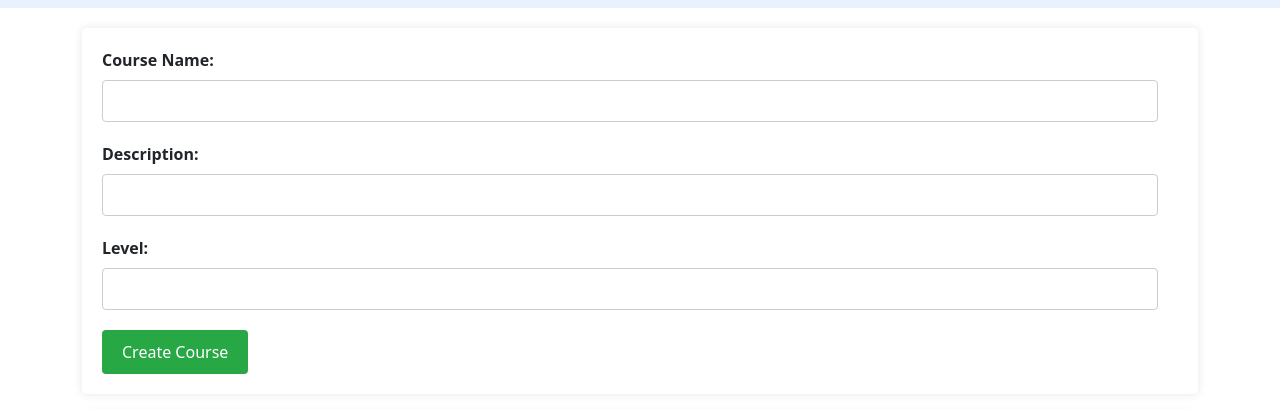
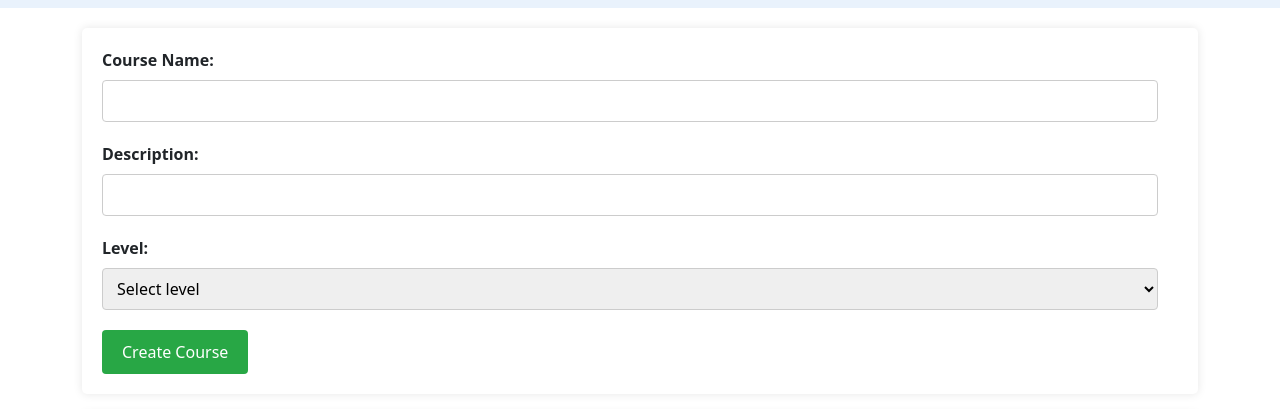
Before and after one commit to Minhaj28/studentManagementUI, a plain HTML site: page Pages/course.html in a window 1280 px wide. Shown: the part 112-521 px from the top of the page. Drawn offline with nearby package versions, Linux system fonts and the light colour scheme; no server answers.

Commit message:
fix issue

```diff
--- a/CSS/course.css
+++ b/CSS/course.css
@@ -19,6 +19,7 @@ label {
 }
 
 input[type="text"],
+select,
 #searchBar {
     width: calc(100% - 20px);
     padding: 8px 10px;
@@ -27,6 +28,10 @@ input[type="text"],
     border-radius: 4px;
     box-sizing: border-box;
 }
+
+#level{
+    margin-bottom: 20px;
+  }
 
 button {
     padding: 10px 20px;
--- a/CSS/student.css
+++ b/CSS/student.css
@@ -20,6 +20,7 @@
 
   input[type="text"],
   input[type="email"],
+  select,
   #searchBar {
     width: calc(100% - 20px);
     padding: 8px 10px;
@@ -27,6 +28,10 @@
     border: 1px solid #ccc;
     border-radius: 4px;
     box-sizing: border-box;
+  }
+
+  #level{
+    margin-bottom: 20px;
   }
 
   button {
--- a/CSS/teacher.css
+++ b/CSS/teacher.css
@@ -20,6 +20,7 @@ label {
 
 input[type="text"],
 input[type="email"],
+select,
 #searchBar {
     width: calc(100% - 20px);
     padding: 8px 10px;
@@ -27,6 +28,11 @@ input[type="email"],
     border: 1px solid #ccc;
     border-radius: 4px;
     box-sizing: border-box;
+}
+
+#designation{
+    margin-bottom: 20px;
+
 }
 
 button {
--- a/Pages/course.html
+++ b/Pages/course.html
@@ -1,12 +1,15 @@
 <!DOCTYPE html>
 <html lang="en">
   <head>
-    <meta charset="UTF-8">
-    <meta name="viewport" content="width=device-width, initial-scale=1.0">
+    <meta charset="UTF-8" />
+    <meta name="viewport" content="width=device-width, initial-scale=1.0" />
     <title>School Management</title>
     <link rel="stylesheet" href="../CSS/styles.css" />
     <link rel="stylesheet" href="../CSS/course.css" />
-    <link rel="stylesheet" href="../font-awesome-4.7.0/css/font-awesome.min.css" />
+    <link
+      rel="stylesheet"
+      href="../font-awesome-4.7.0/css/font-awesome.min.css"
+    />
     <link rel="preconnect" href="https://fonts.googleapis.com" />
     <link rel="preconnect" href="https://fonts.gstatic.com" crossorigin />
     <link
@@ -32,7 +35,7 @@
           </div>
           <div class="nav-menu">
             <ul class="nav-list">
-              <li class="nav-item" style="color: #484949;">
+              <li class="nav-item" style="color: #484949">
                 <a href="user.html">User</a>
               </li>
               <li class="nav-item">
@@ -107,14 +110,21 @@
             <input type="text" id="description" required />
 
             <label for="level">Level:</label>
-                  <input type="text" id="level" required />
+            <select id="level" required>
+              <option value="">Select level</option>
+              <option value="Graduate">Graduate</option>
+              <option value="PostGraduate">PostGraduate</option>
+              <option value="Phd">Phd</option>
+            </select>
 
             <button type="submit" id="submitBtn">Create Course</button>
-                  <button type="button" id="updateBtn" style="display:none;">Update Course</button>
+            <button type="button" id="updateBtn" style="display: none">
+              Update Course
+            </button>
           </form>
         </div>
 
-          <div class="table-container" style="overflow-x:auto;">
+        <div class="table-container" style="overflow-x: auto">
           <h2>Course List</h2>
           <input type="text" id="searchBar" placeholder="Search courses..." />
 
@@ -152,7 +162,6 @@
 
     <script type="module" src="../JS/course.js"></script>
 
-
     <script>
       document.addEventListener("DOMContentLoaded", function () {
         var currentYear = new Date().getFullYear();
```
Also changed, not shown: Pages/student.html (+6 -1 lines), Pages/teacher.html (+7 -1 lines). Lines whose indentation alone changed are shown as unchanged.
